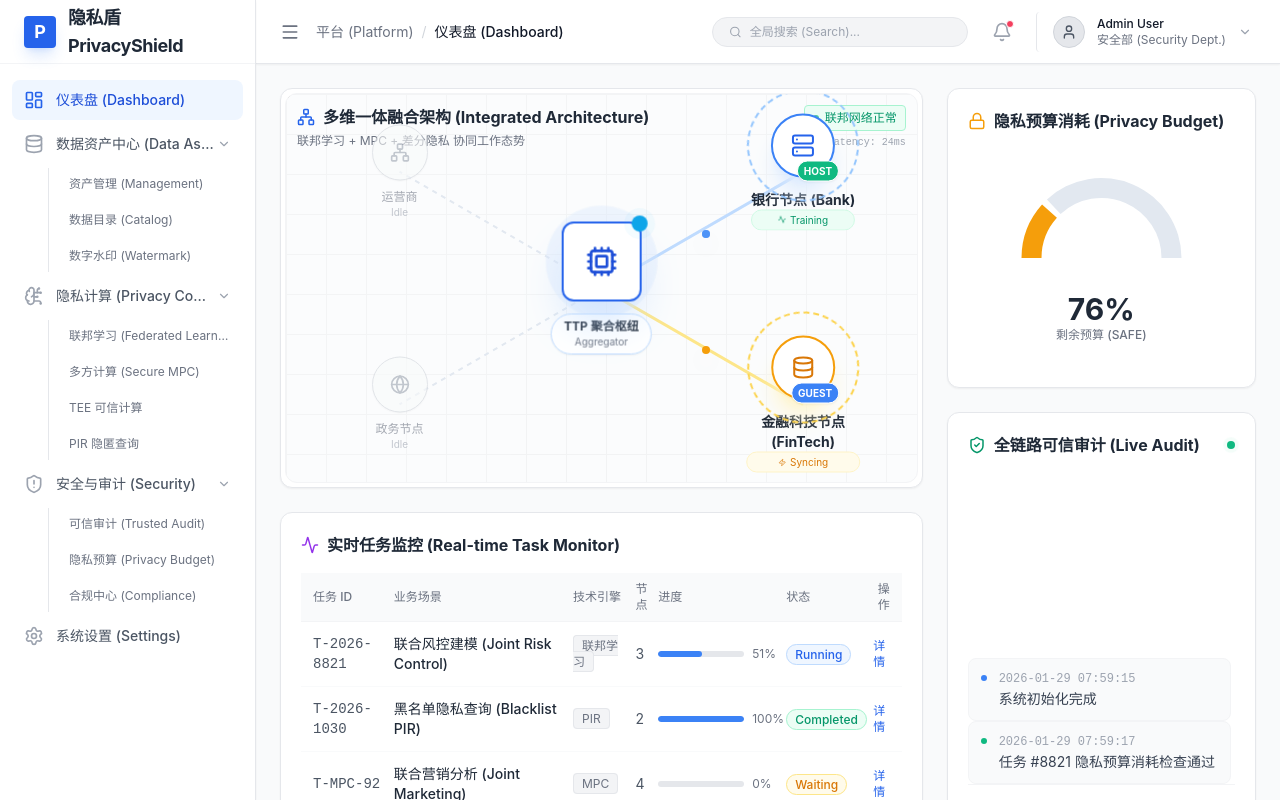
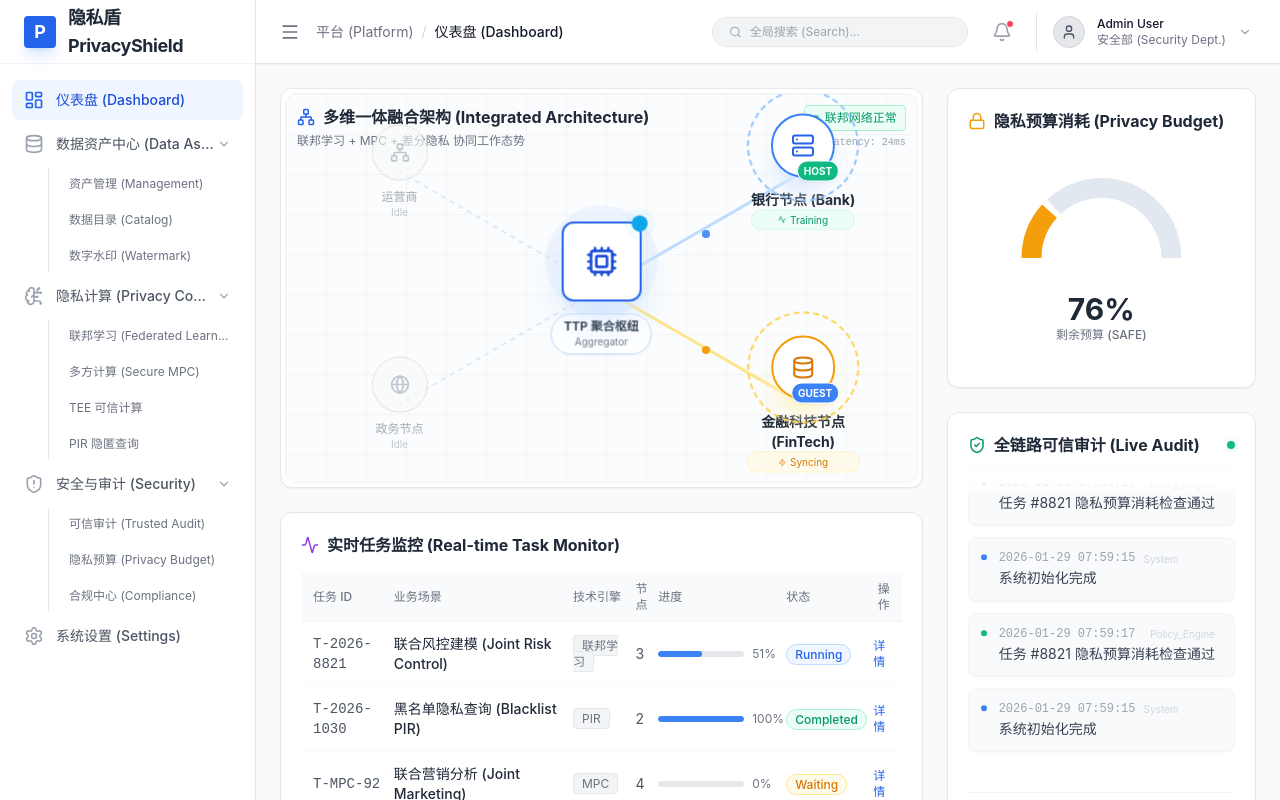
Before and after one commit to Shirleypp012/privacy, a React (Vite) app: page / in a window 1280 px wide. Built offline with nearby package versions, Linux system fonts and the light colour scheme.

Commit message:
feat: Add audit log component and integration
Introduces a reusable `AuditLogItem` component for displaying log entries and integrates it into the `Dashboard` view. This change enhances the visibility of system events and user actions within the PrivacyShield platform.

```diff
--- a/App.tsx
+++ b/App.tsx
@@ -12,7 +12,7 @@ import { PIR } from './components/PIR';
 import { PageRoute, Task, AuditLog } from './types';
 
 // --- Global Context Definition ---
-interface AppContextType {
+export interface AppContextType {
   tasks: Task[];
   auditLogs: AuditLog[];
   addTask: (task: Task) => void;
--- a/components/Dashboard.tsx
+++ b/components/Dashboard.tsx
@@ -3,7 +3,7 @@ import {
   PieChart, Pie, Cell, ResponsiveContainer
 } from 'recharts';
 import { ShieldCheck, Activity, Database, Lock, AlertTriangle, Network, Server, Globe, Zap, ArrowUpRight, ArrowDownRight, Layers, Cpu } from 'lucide-react';
-import { MetricCardProps, PageRoute } from '../types';
+import { MetricCardProps, PageRoute, AuditLog } from '../types';
 import { GlobalContext } from '../App';
 
 // --- Enterprise Grade Topology Visualization ---
@@ -173,11 +173,41 @@ const SystemTopology = () => {
   );
 };
 
+// --- Log Item Component for Reusability ---
+const AuditLogItem: React.FC<{ log: AuditLog }> = ({ log }) => (
+  <div className="flex gap-3 items-start p-3 bg-gray-50 rounded-lg border border-gray-100 hover:border-gray-300 hover:bg-white transition-all shadow-sm">
+      <div className={`mt-1 w-1.5 h-1.5 rounded-full shrink-0 ${
+        log.type === 'warn' ? 'bg-amber-500' :
+        log.type === 'error' ? 'bg-rose-500' :
+        log.type === 'success' ? 'bg-emerald-500' : 'bg-blue-500'
+      }`}></div>
+      <div>
+        <div className="flex justify-between items-center w-full gap-2">
+            <div className="text-xs text-gray-400 font-mono mb-0.5">{log.timestamp}</div>
+            <span className="text-[10px] text-gray-300">{log.user}</span>
+        </div>
+        <div className="text-sm text-gray-700 leading-snug">{log.action}</div>
+      </div>
+  </div>
+);
+
 export const Dashboard: React.FC = () => {
   const { tasks, auditLogs } = useContext(GlobalContext);
 
   return (
     <div className="flex flex-col gap-6 animate-fade-in">
+      <style>{`
+        @keyframes scroll-vertical {
+          0% { transform: translateY(0); }
+          100% { transform: translateY(-50%); }
+        }
+        .animate-scroll-vertical {
+          animation: scroll-vertical 40s linear infinite;
+        }
+        .animate-scroll-vertical:hover {
+          animation-play-state: paused;
+        }
+      `}</style>
 
       {/* Middle Section */}
       <div className="grid grid-cols-12 gap-6">
@@ -297,9 +327,9 @@ export const Dashboard: React.FC = () => {
               </div>
            </div>
 
-           {/* Real-time Audit Feed */}
-           <div className="bg-white border border-gray-200 rounded-xl p-5 flex flex-col flex-1 min-h-[400px] shadow-sm">
-              <div className="flex justify-between items-center mb-4">
+           {/* Real-time Audit Feed (Auto Scrolling) */}
+           <div className="bg-white border border-gray-200 rounded-xl p-5 flex flex-col flex-1 min-h-[400px] shadow-sm overflow-hidden relative">
+              <div className="flex justify-between items-center mb-4 z-10 bg-white pb-2 border-b border-gray-50">
                  <h3 className="font-bold text-gray-800 flex items-center gap-2">
                    <ShieldCheck size={18} className="text-emerald-600" />
                    全链路可信审计 (Live Audit)
@@ -310,25 +340,31 @@ export const Dashboard: React.FC = () => {
                  </span>
               </div>
 
-              <div className="flex-1 overflow-y-auto pr-1 space-y-3 custom-scrollbar flex flex-col-reverse">
-                 {/* Note: Rendering in reverse order to have latest at top visually if we were using column-reverse, but standard is top-down.
-                     We actually just map the logs. The Context adds new ones to the FRONT of the array. */}
-                 {auditLogs.map((log) => (
-                   <div key={log.id} className="flex gap-3 items-start p-3 bg-gray-50 rounded-lg border border-gray-100 hover:border-gray-200 transition-all animate-fade-in">
-                      <div className={`mt-1 w-1.5 h-1.5 rounded-full shrink-0 ${
-                        log.type === 'warn' ? 'bg-amber-500' :
-                        log.type === 'error' ? 'bg-rose-500' :
-                        log.type === 'success' ? 'bg-emerald-500' : 'bg-blue-500'
-                      }`}></div>
-                      <div>
-                        <div className="text-xs text-gray-400 font-mono mb-0.5">{log.timestamp}</div>
-                        <div className="text-sm text-gray-700 leading-snug">{log.action}</div>
-                      </div>
-                   </div>
-                 ))}
+              {/* Scrolling Container */}
+              <div className="flex-1 relative overflow-hidden mask-gradient-y">
+                 {/* Top fade gradient */}
+                 <div className="absolute top-0 left-0 right-0 h-4 bg-gradient-to-b from-white to-transparent z-10 pointer-events-none"></div>
+
+                 {/* Moving Wrapper */}
+                 <div className="absolute top-0 w-full animate-scroll-vertical space-y-3 cursor-pointer">
+                    {/* Render Logs (Original) */}
+                    {auditLogs.map((log) => (
+                      <AuditLogItem key={log.id} log={log} />
+                    ))}
+                    {/* Render Logs (Duplicate for Seamless Loop) */}
+                    {auditLogs.map((log) => (
+                      <AuditLogItem key={`${log.id}-dup`} log={log} />
+                    ))}
+                 </div>
+
+                 {/* Bottom fade gradient */}
+                 <div className="absolute bottom-0 left-0 right-0 h-12 bg-gradient-to-t from-white to-transparent z-10 pointer-events-none"></div>
               </div>
-              <div className="text-center pt-2 mt-auto border-t border-gray-100">
-                 <span className="text-xs text-gray-400 animate-pulse">正在同步区块链存证...</span>
+
+              <div className="text-center pt-2 mt-auto border-t border-gray-100 z-10 bg-white">
+                 <span className="text-xs text-gray-400 animate-pulse flex items-center justify-center gap-1">
+                   <Zap size={10} /> 正在同步区块链存证...
+                 </span>
               </div>
            </div>
 
--- a/index.html
+++ b/index.html
@@ -71,6 +71,5 @@
 </head>
   <body>
     <div id="root"></div>
-    <script type="module" src="/index.tsx"></script>
   </body>
 </html>
```
